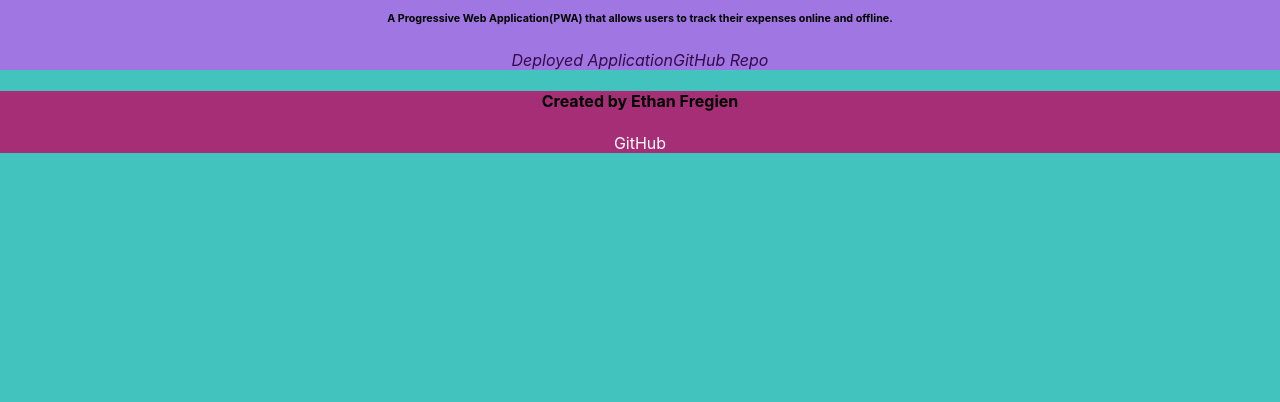
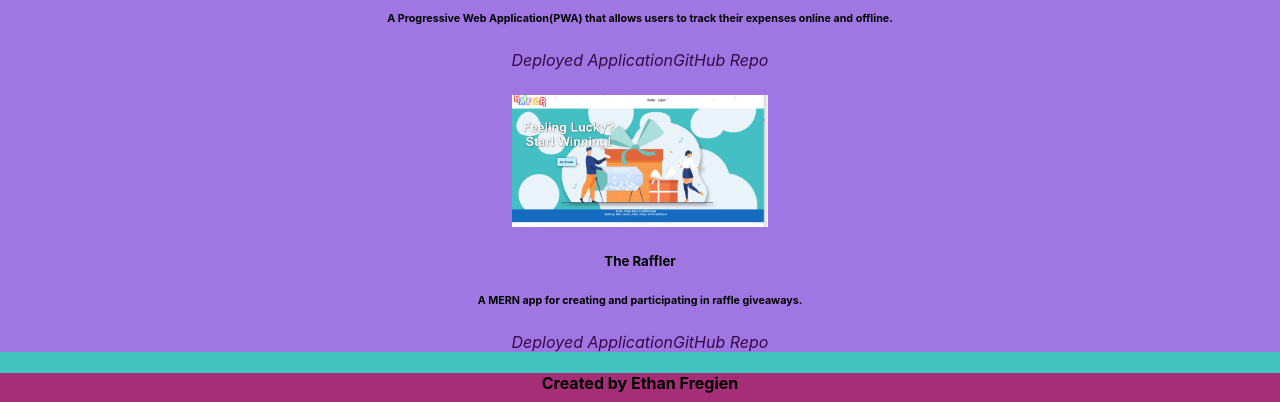
Before and after one commit to ethanfregien2233/React-portfolio, a React (Create React App) app: page /projects in a window 1280 px wide. Shown: the part 1613-2015 px from the top of the page. Before the commit the page ends 1766 px from the top, so only its background shows below. Built offline with nearby package versions, Linux system fonts and the light colour scheme.

Commit message:
adding raffler

```diff
--- a/package.json
+++ b/package.json
@@ -15,12 +15,12 @@
   },
   "scripts": {
     "predeploy": "npm run build",
+    "rmcache": "rm -rf node_modules/gh-pages/.cache",
     "deploy": "gh-pages -d build",
     "start": "react-scripts start",
     "build": "react-scripts build",
     "test": "react-scripts test",
     "eject": "react-scripts eject"
-
   },
   "eslintConfig": {
     "extends": [
--- a/src/components/projects/index.js
+++ b/src/components/projects/index.js
@@ -5,7 +5,7 @@ import image2 from '../../assets/images/gamespotblog.jpg';
 import image3 from '../../assets/images/reelroulette.jpg';
 import image4 from '../../assets/images/codingquiz.jpg';
 import image5 from '../../assets/images/budgettracker.jpg';
-
+import image6 from '../../assets/images/img6.jpg';
 
 
 const portfolio = [
@@ -45,6 +45,13 @@ const portfolio = [
         url: "https://stark-everglades-55642.herokuapp.com/",
         github: "hhttps://github.com/ethanfregien2233/Budget-tracker"
     },
+    {
+        name: "The Raffler",
+        description: "A MERN app for creating and participating in raffle giveaways.",
+        image: image6,
+        url: "https://guarded-brushlands-70829.herokuapp.com/",
+        github: "https://github.com/ethanfregien2233/the-raffler"
+    }
 
 ]
 
```
Also changed, not shown: src/assets/images/img6.jpg (added).
